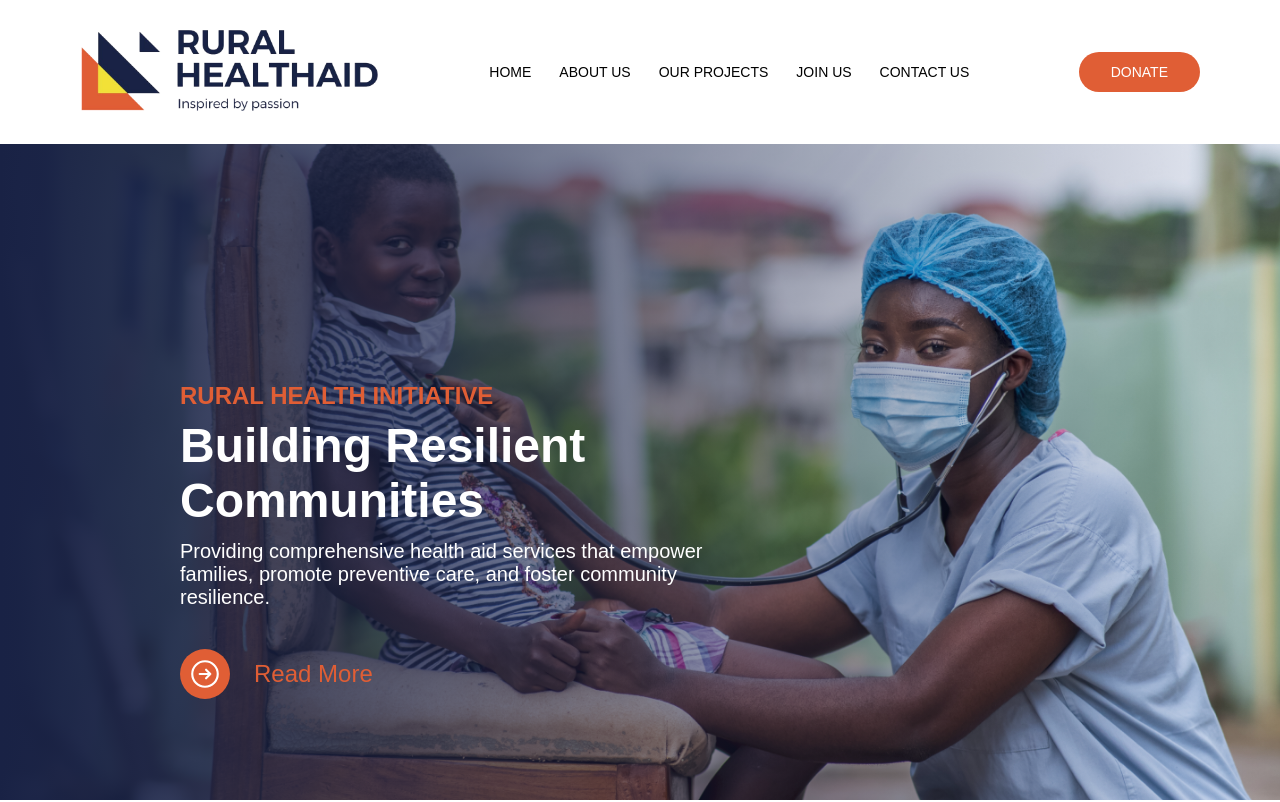
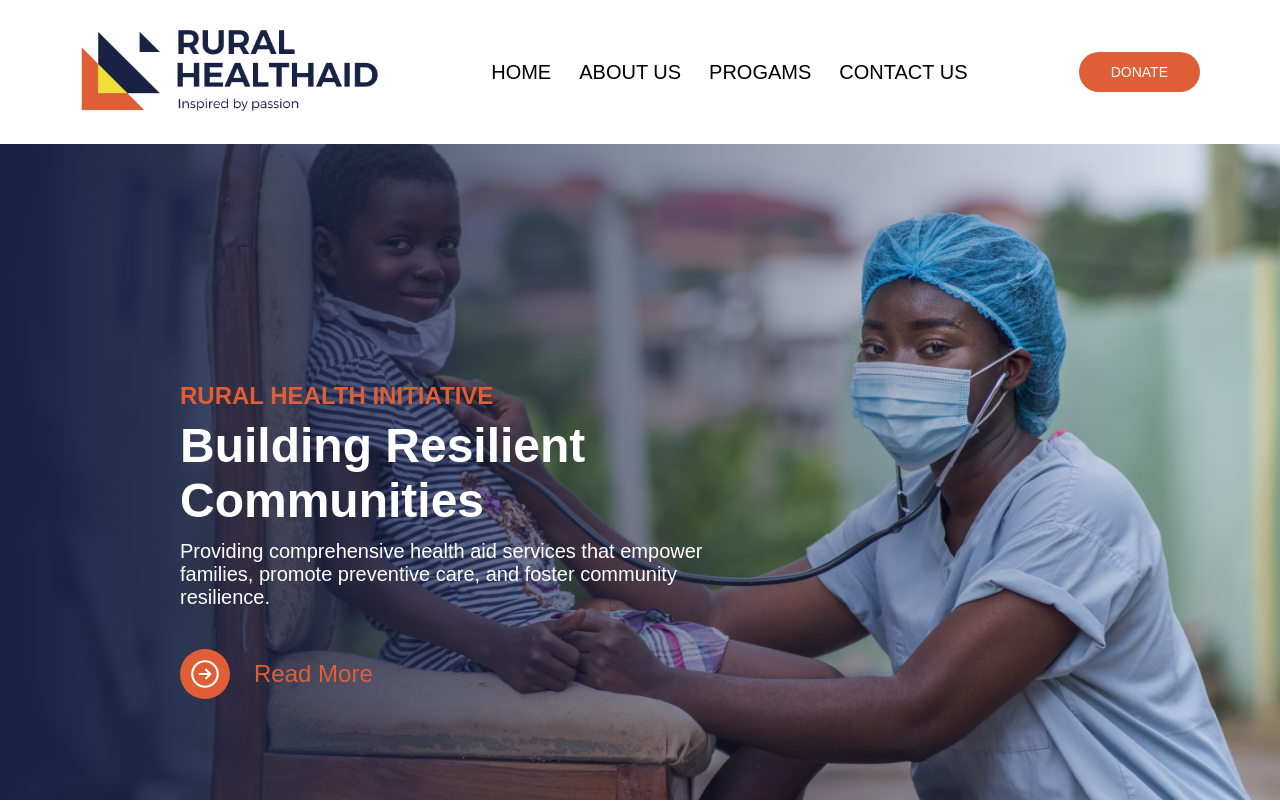
Before and after one commit to ruralhealthaid/ruralhealthaid, a React (Create React App) app: page /home in a window 1280 px wide. Shown: the top 802 px of the page. Built offline with nearby package versions, Linux system fonts and the light colour scheme.

Commit message:
Refactor: Changed the page navigation

```diff
--- a/src/components/ui/Header.module.css
+++ b/src/components/ui/Header.module.css
@@ -22,6 +22,8 @@
 .nav a:link, .nav a:visited {
     text-decoration: none;
     color: var(--color--black);
+    font-size: 2rem;
+    font-weight: lighter;
 }
 
 .nav a:hover{
--- a/src/components/ui/Header.tsx
+++ b/src/components/ui/Header.tsx
@@ -10,8 +10,7 @@ const Header = () => {
       <nav className={styles.nav}>
         <a href="/home">HOME</a>
         <a href="/about-us">ABOUT US</a>
-        <a href="/projects">OUR PROJECTS</a>
-        <a href="/join-us">JOIN US</a>
+        <a href="/programs">PROGAMS</a>
         <a href="/contact-us">CONTACT US</a>
       </nav>
 
```
